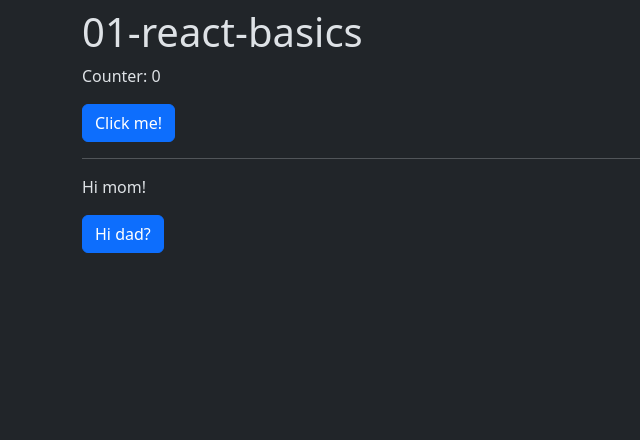
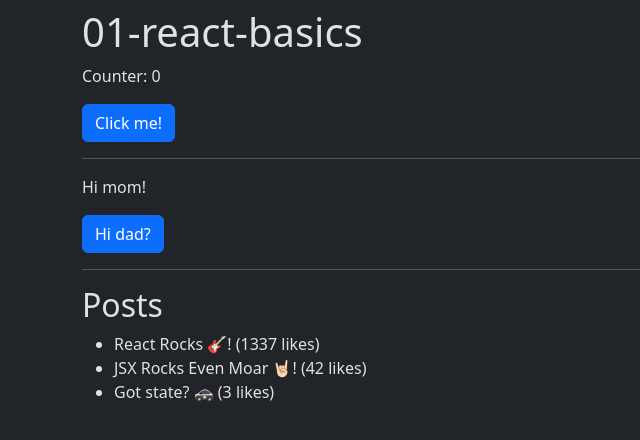
Before and after one commit to drblue/ykrea26h1, a React (Vite) app in the folder 01-react-basics/: page / in a window 1280 px wide. Shown: the top 440 px of the page, without its empty margins (0-640 px from the left). Built offline with nearby package versions, Linux system fonts and the light colour scheme.

Commit message:
Render a list 🤘🏻.

```diff
--- a/01-react-basics/src/App.tsx
+++ b/01-react-basics/src/App.tsx
@@ -1,10 +1,21 @@
 import { useState } from "react";
 import "./assets/scss/App.scss";
+
+interface Todo {
+	id: number;
+	title: string;
+	likes: number;
+}
 
 function App() {
 	// let counter = 0;  // stateless
 	const [counter, setCounter] = useState(0);
 	const [msg, setMsg] = useState("Hi mom!");
+	const [posts, setPosts] = useState<Todo[]>([
+		{ id: 1, title: "React Rocks 🎸!", likes: 1337 },
+		{ id: 2, title: "JSX Rocks Even Moar 🤘🏻!", likes: 42 },
+		{ id: 3, title: "Got state? 🚓", likes: 3 },
+	]);
 
 	const handleBtnClick = () => {
 		console.log("Stop it, that tickles! 😂");
@@ -32,6 +43,15 @@ function App() {
 			<p>{msg}</p>
 
 			<button className="btn btn-primary" onClick={() => setMsg("Hi dad!")}>Hi dad?</button>
+
+			<hr />
+
+			<h2>Posts</h2>
+			<ul>
+				{posts.map(post =>
+					<li key={post.id}>{post.title} ({post.likes} likes)</li>
+				)}
+			</ul>
 		</div>
 	);
 }
```
